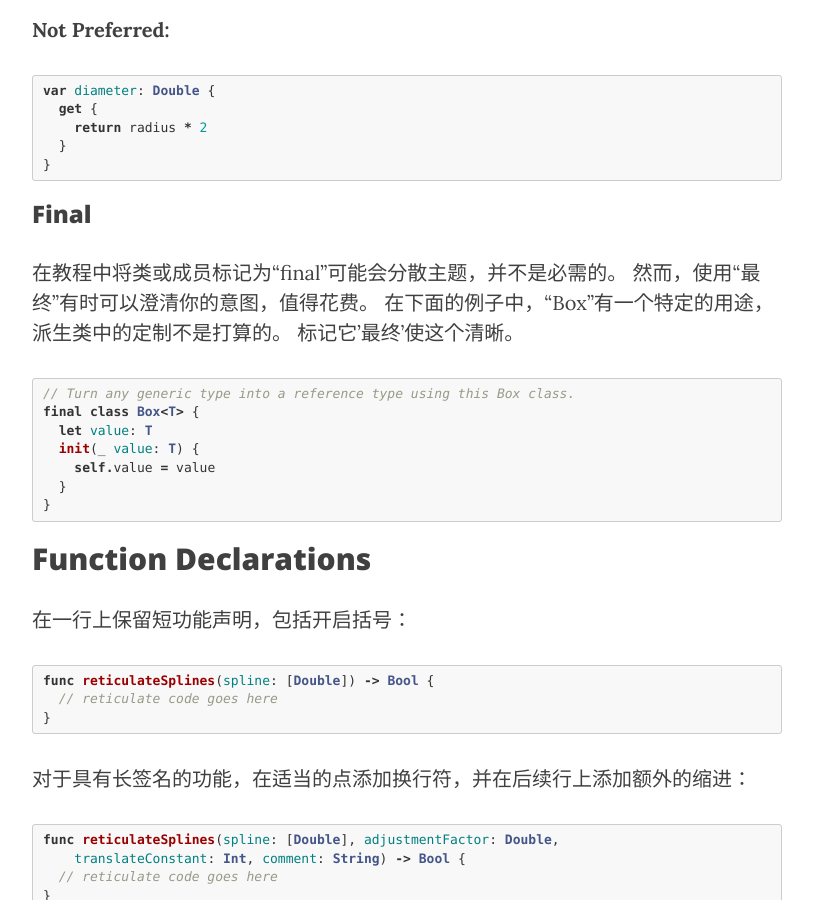
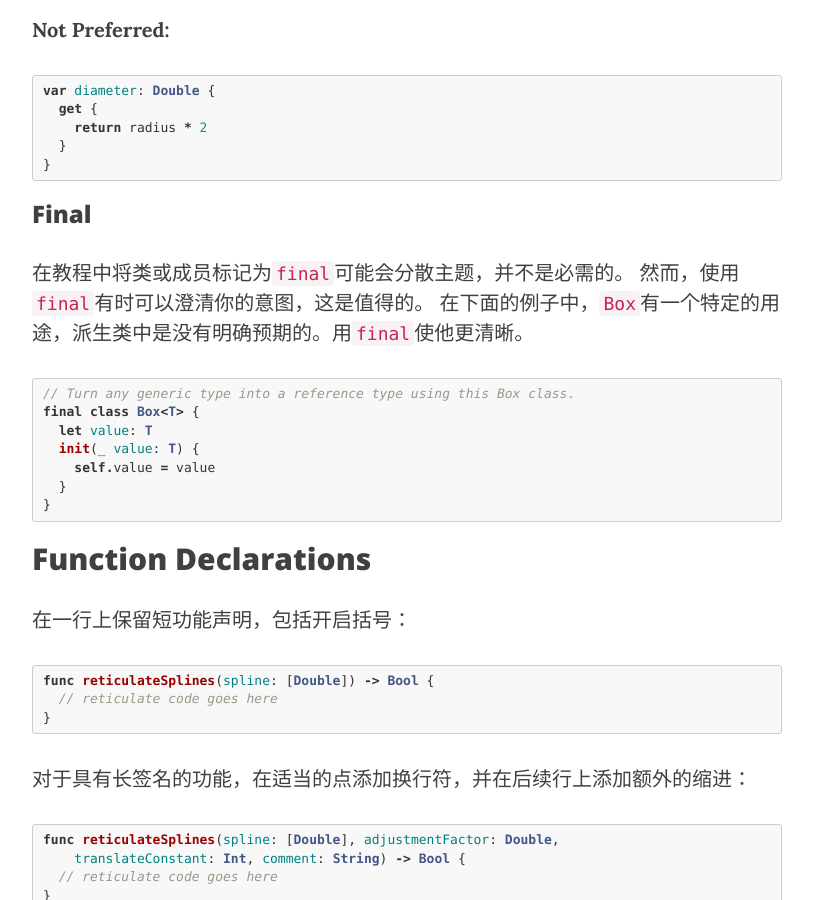
Before and after one commit to DavidHu0921/davidhu0921.github.io, a Jekyll site: the page built from _posts/2017-04-20-Swift代码风格指南.md, in a window 1280 px wide and 900 px high, scrolled down 11143 px. Shown: the whole window, without its empty margins (233-1046 px from the left). Built offline with Jekyll 4.4.1, drawn with Linux system fonts in a browser that asks for light colours; nearby versions of some CDN libraries.

Commit message:
update blog

````diff
--- a/_posts/2017-04-20-Swift代码风格指南.md
+++ b/_posts/2017-04-20-Swift代码风格指南.md
@@ -421,7 +421,7 @@ var diameter: Double {
 
 ### Final
 
-在教程中将类或成员标记为“final”可能会分散主题，并不是必需的。 然而，使用“最终”有时可以澄清你的意图，值得花费。 在下面的例子中，“Box”有一个特定的用途，派生类中的定制不是打算的。 标记它'最终'使这个清晰。
+在教程中将类或成员标记为`final`可能会分散主题，并不是必需的。 然而，使用`final`有时可以澄清你的意图，这是值得的。 在下面的例子中，`Box`有一个特定的用途，派生类中是没有明确预期的。用`final`使他更清晰。
 
 ```swift
 // Turn any generic type into a reference type using this Box class.
````
